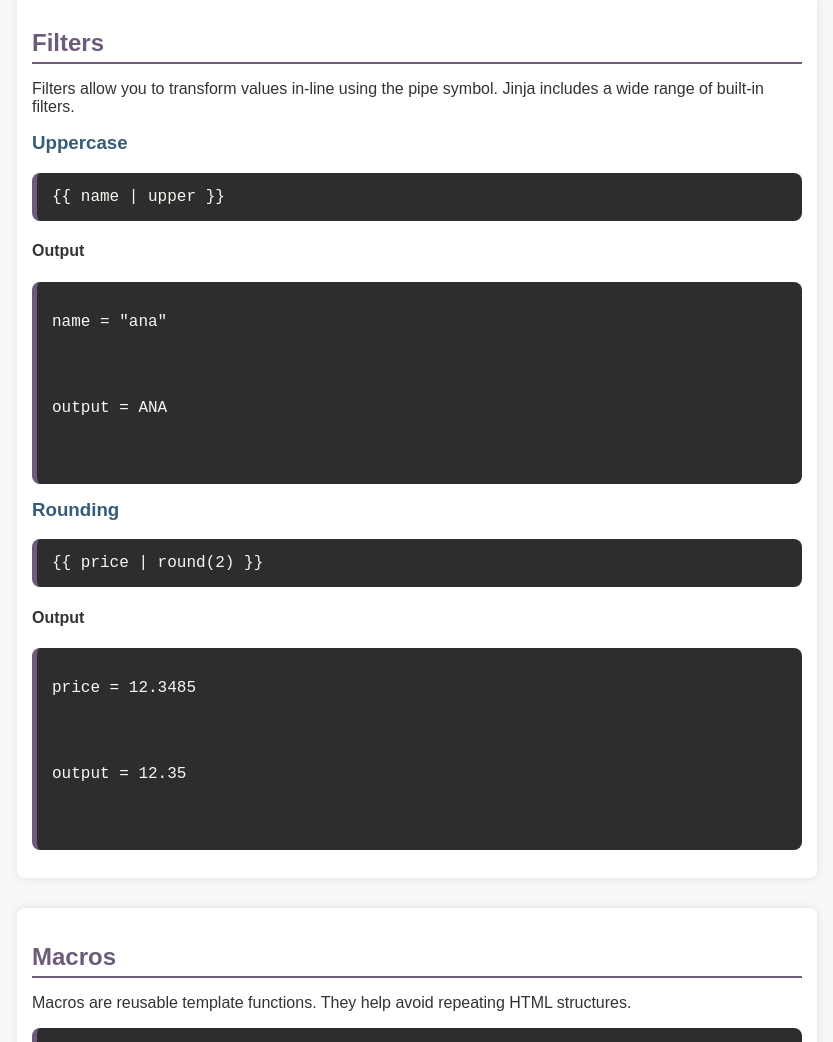
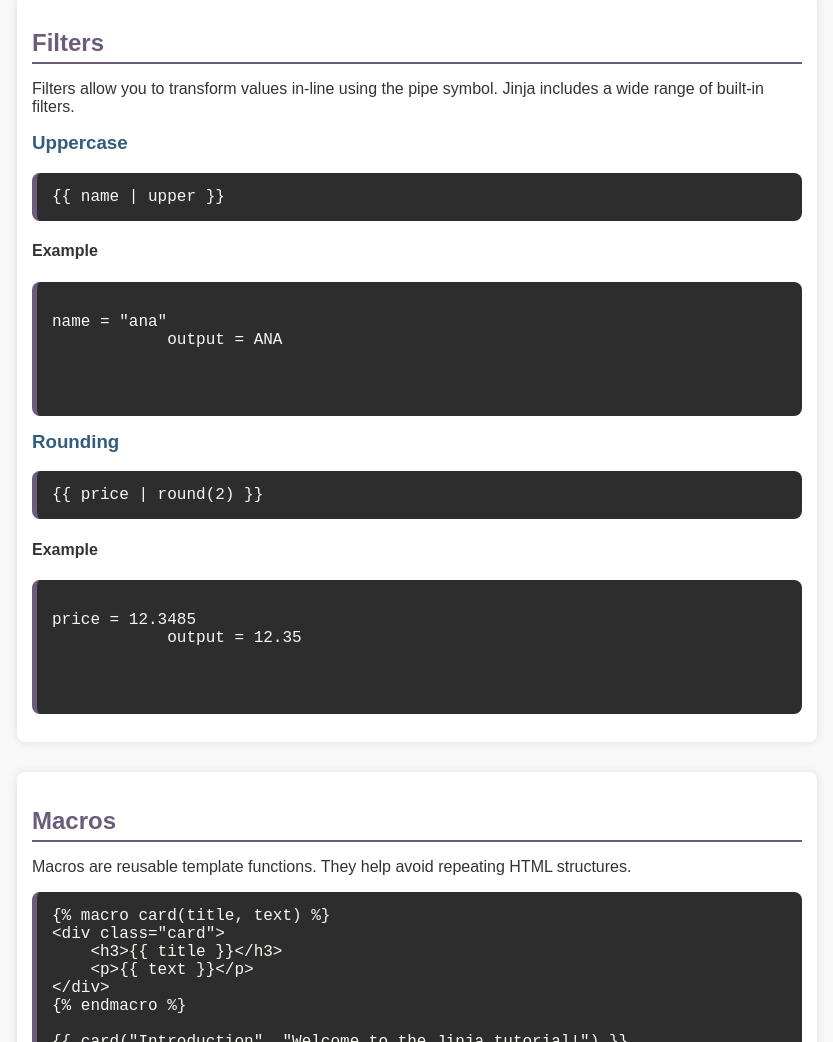
Before and after one commit to AnaPrincival/mySiteTutorial, a plain HTML site: page jinja.html in a window 1280 px wide. Shown: the part 3192-4234 px from the top of the page, without its empty margins (223-1056 px from the left). Drawn offline with Linux system fonts and the light colour scheme.

Commit message:
Updating Jinja content 3.0

```diff
--- a/jinja.html
+++ b/jinja.html
@@ -156,17 +156,17 @@ html = template.render(user=user)
             <h3>Uppercase</h3>
             <pre><code>{{ name | upper }}</code></pre>
 
-            <h4>Output</h4>
-            <pre><code><p>name = "ana"</p>
-                <p>output = ANA</p>
+            <h4>Example</h4>
+            <pre><code><p>name = "ana"
+            output = ANA</p>
             </code></pre>
 
             <h3>Rounding</h3>
             <pre><code>{{ price | round(2) }}</code></pre>
 
-            <h4>Output</h4>
-            <pre><code><p>price = 12.3485</p>
-                <p>output = 12.35</p>
+            <h4>Example</h4>
+            <pre><code><p>price = 12.3485
+            output = 12.35</p>
             </code></pre>
         </section>
 
```
